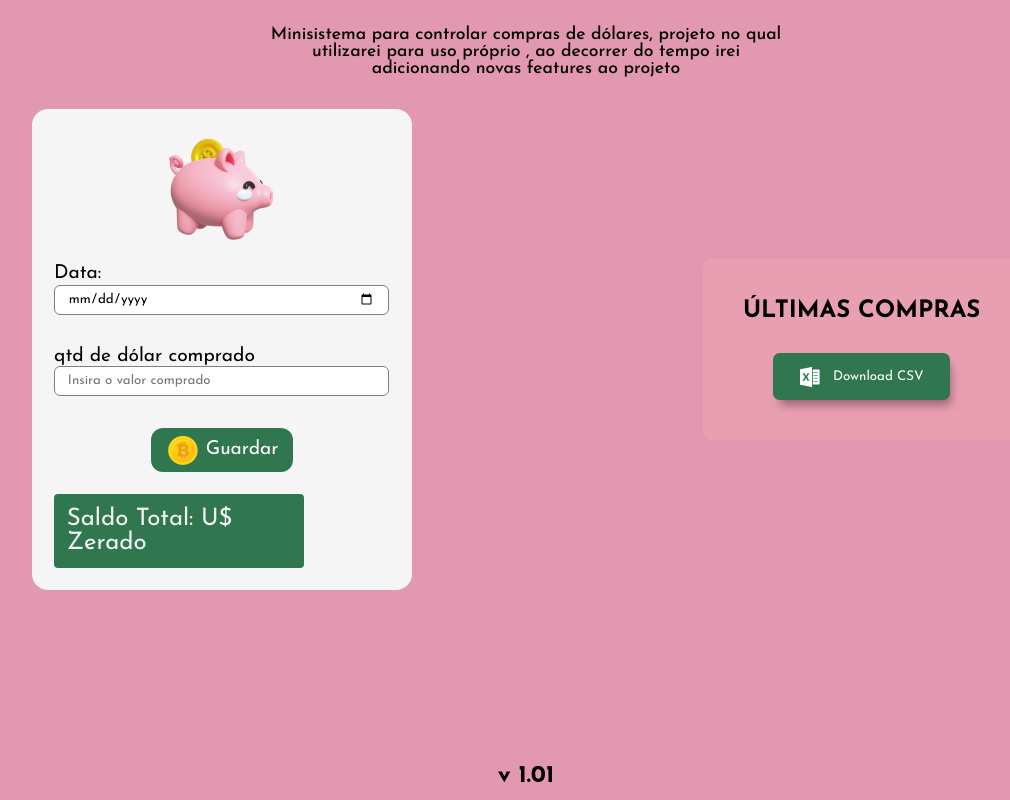
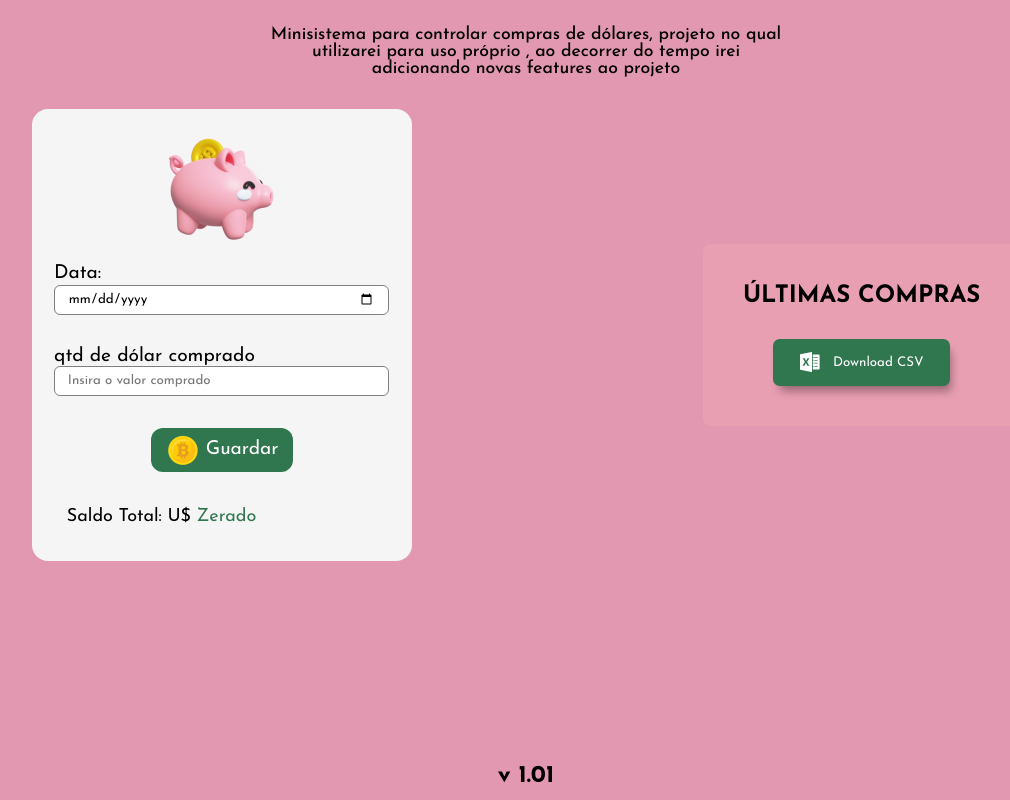
Before and after one commit to DanielBorbafs/js-study, a plain HTML site: page index.html in a window 1280 px wide. Shown: the whole page, without its empty margins (114-1124 px from the left). Drawn offline with Linux system fonts and the light colour scheme.

Commit message:
style: add fav icon and modify the total value component

```diff
--- a/css/card_pig.css
+++ b/css/card_pig.css
@@ -74,13 +74,17 @@ form {
 
 .saldo-total{
     margin-top: 1.4rem;
-    background-color: #307750;
     padding: 0.8rem;
     border-radius: 4px;
     color: var(--card-color-white);
     width: 250px;
+    color: var(--text-text);
+    font-size: 12px;
 }
 
+#saldoTotal {
+    color: #307750;
+}
 
 .saldo-total > h2{
     font-weight: 400;
--- a/index.html
+++ b/index.html
@@ -10,6 +10,9 @@
     <!--CSS-->
     <link rel="stylesheet" href="style.css">
     <link rel="preconnect" href="https://fonts.googleapis.com">
+    <!-- FAV ICON -->
+    <link rel="icon" href="/imgs/icon_pig.png" type="image/x-icon">
+
 
 </head>
 <body>
--- a/js/script.js
+++ b/js/script.js
@@ -237,6 +237,13 @@ function deletaElemento(tag, id) {
     localStorage.setItem("itens", JSON.stringify(itens));
 }
 
+
+
+
+
+
+/* Função para somar todos valores da lista */
+
 let jsonString = localStorage.getItem('itens');
 
 if(jsonString) {
@@ -249,7 +256,7 @@ if(jsonString) {
     });
 
 
-    document.getElementById('saldoTotal').textContent = totalQuantidade
+    document.getElementById('saldoTotal').textContent = totalQuantidade.toFixed(2)
 
 } else {
     console.log('Nenhum dado encontrado no localstorage com a chave "dados".')
--- a/style.css
+++ b/style.css
@@ -21,6 +21,7 @@
     --btn-input-color: #54981f;
     --saldo-total-color:#4A8456;
 }
+
 
 *{
     list-style: none;
```
Also changed, not shown: imgs/icon_pig.png (added).
